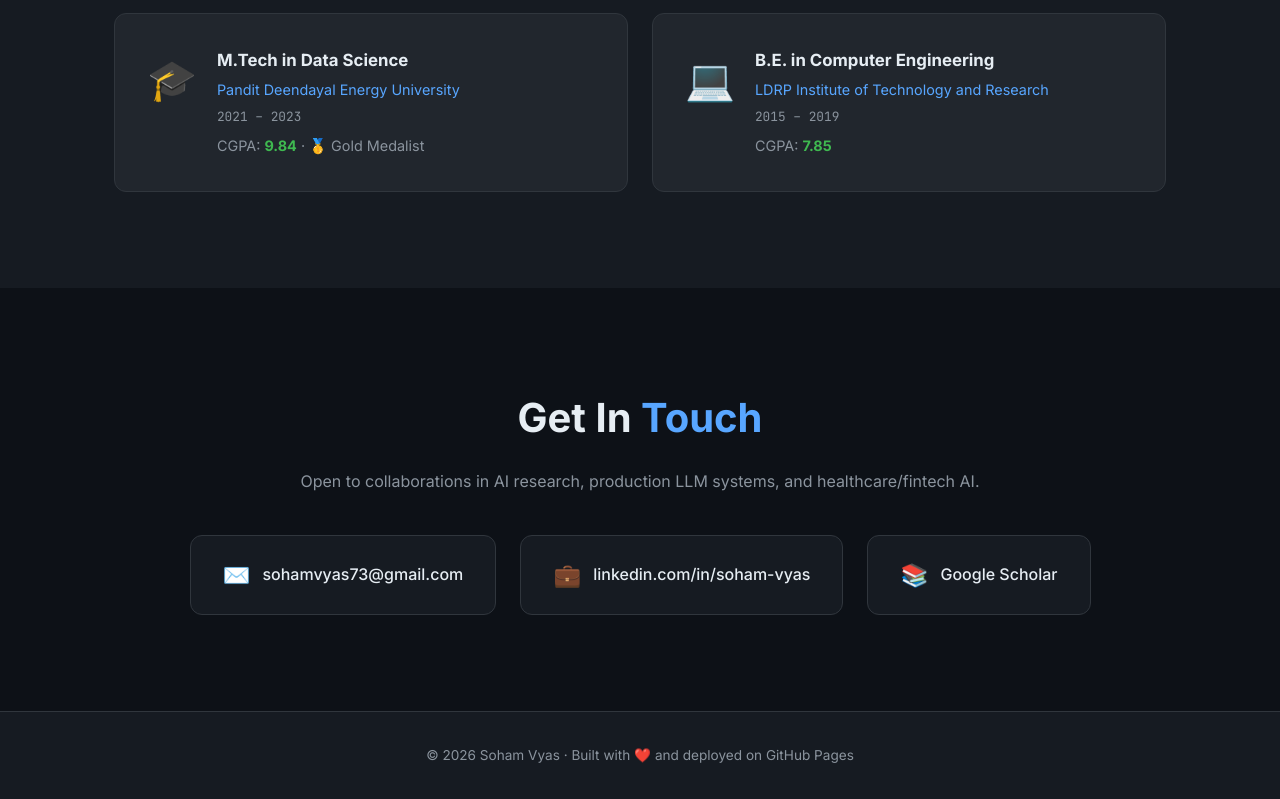
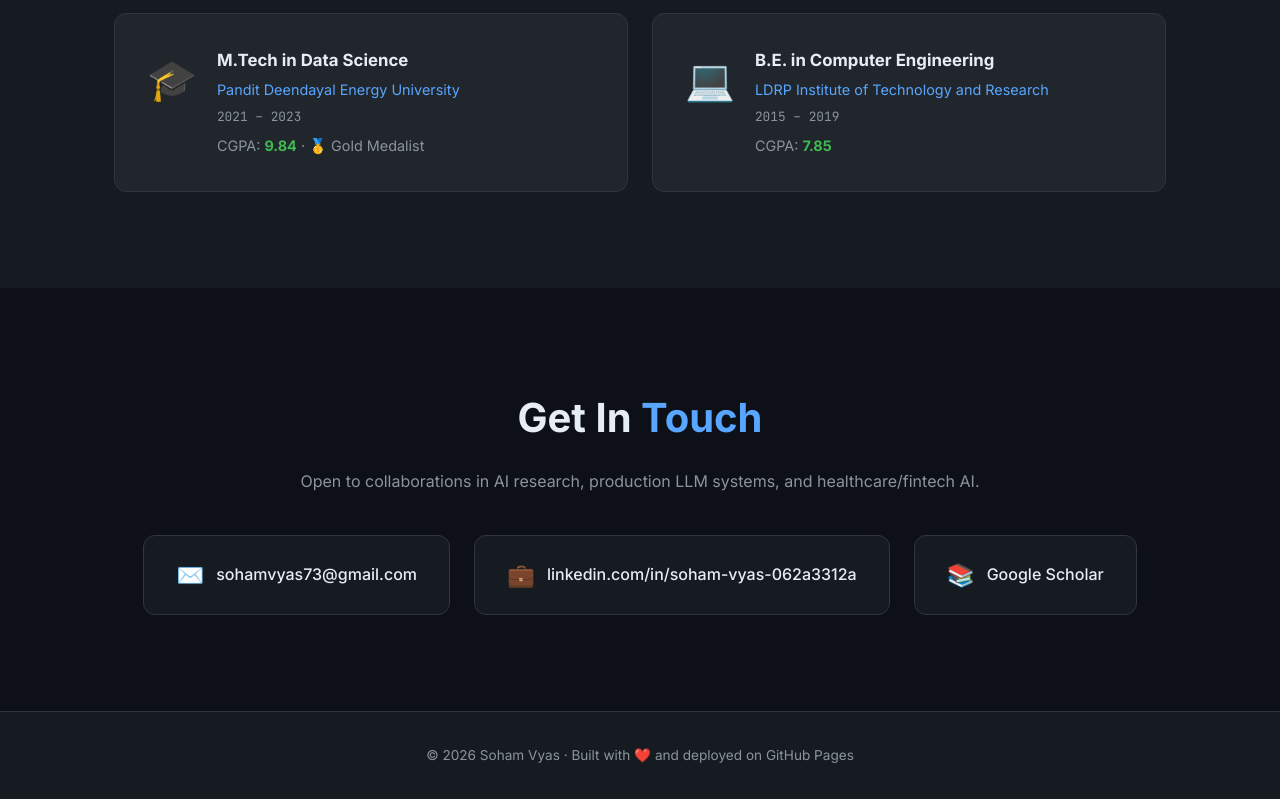
Before and after one commit to sohamvyas73/sohamvyas73.github.io, a plain HTML site: page index.html in a window 1280 px wide. Shown: the part 7086-7885 px from the top of the page. Drawn offline with Linux system fonts and the light colour scheme.

Commit message:
Update LinkedIn and Google Scholar URLs to correct links

```diff
--- a/index.html
+++ b/index.html
@@ -446,7 +446,7 @@
   <section id="publications">
     <div class="container">
       <h2 class="section-title">IEEE <span class="accent">Publications</span></h2>
-      <p class="section-sub">9+ publications listed on <a href="https://scholar.google.com" target="_blank" class="accent-link">Google Scholar</a></p>
+      <p class="section-sub">9+ publications listed on <a href="https://scholar.google.com/citations?user=vtKjzUYAAAAJ&hl=en&oi=ao" target="_blank" class="accent-link">Google Scholar</a></p>
       <div class="pub-list">
 
         <div class="pub-card">
@@ -477,7 +477,7 @@
           <span class="pub-year">+6</span>
           <div class="pub-info">
             <h4>More Publications on Google Scholar</h4>
-            <p><a href="https://scholar.google.com" target="_blank" class="accent-link">View all 9+ publications →</a></p>
+            <p><a href="https://scholar.google.com/citations?user=vtKjzUYAAAAJ&hl=en&oi=ao" target="_blank" class="accent-link">View all 9+ publications →</a></p>
           </div>
         </div>
 
@@ -522,11 +522,11 @@
           <span class="contact-icon">✉️</span>
           <span>sohamvyas73@gmail.com</span>
         </a>
-        <a href="https://www.linkedin.com/in/soham-vyas" target="_blank" class="contact-card">
+        <a href="https://www.linkedin.com/in/soham-vyas-062a3312a" target="_blank" class="contact-card">
           <span class="contact-icon">💼</span>
-          <span>linkedin.com/in/soham-vyas</span>
+          <span>linkedin.com/in/soham-vyas-062a3312a</span>
         </a>
-        <a href="https://scholar.google.com" target="_blank" class="contact-card">
+        <a href="https://scholar.google.com/citations?user=vtKjzUYAAAAJ&hl=en&oi=ao" target="_blank" class="contact-card">
           <span class="contact-icon">📚</span>
           <span>Google Scholar</span>
         </a>
```
Also changed, not shown: 1 other file.
